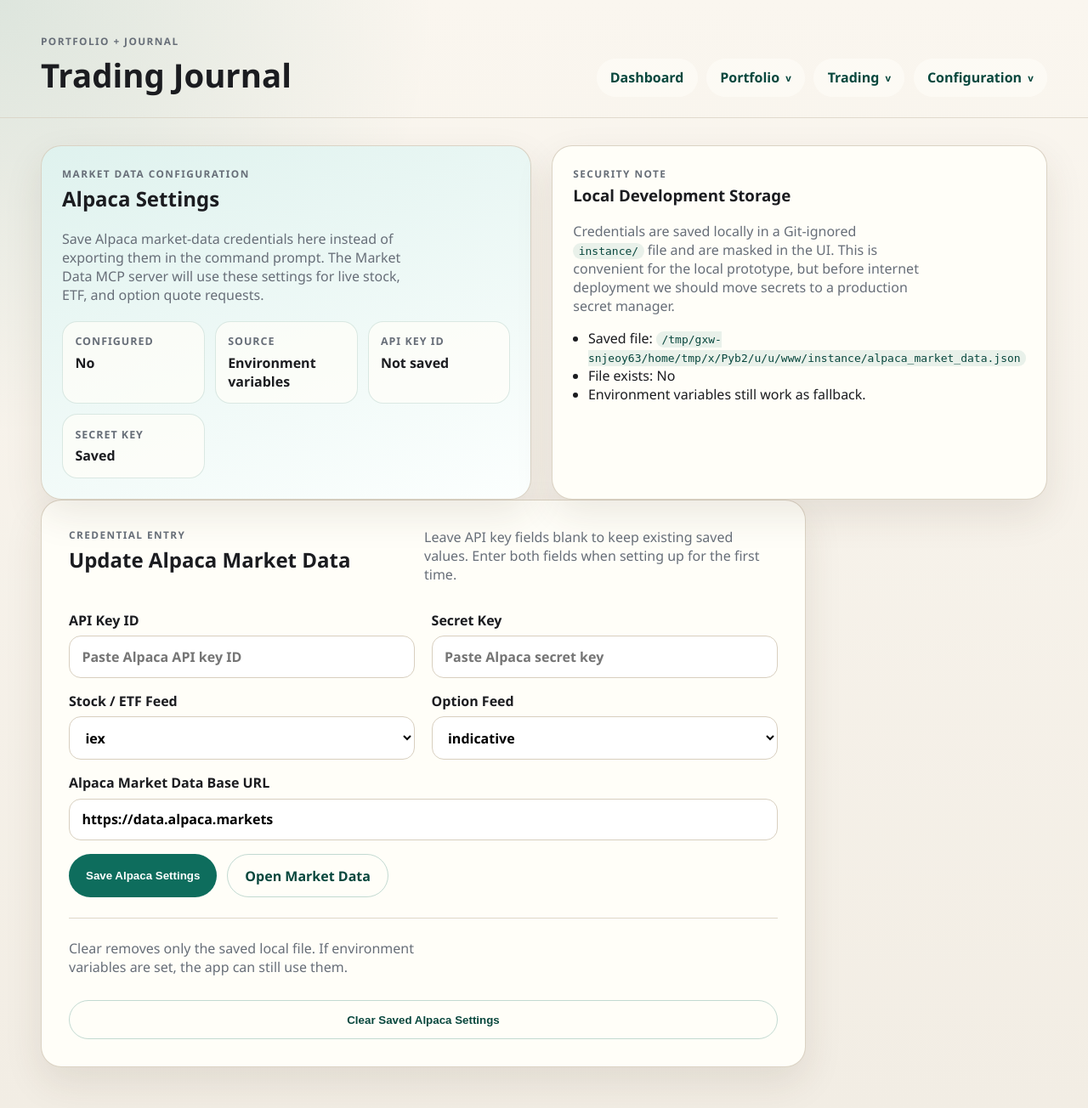
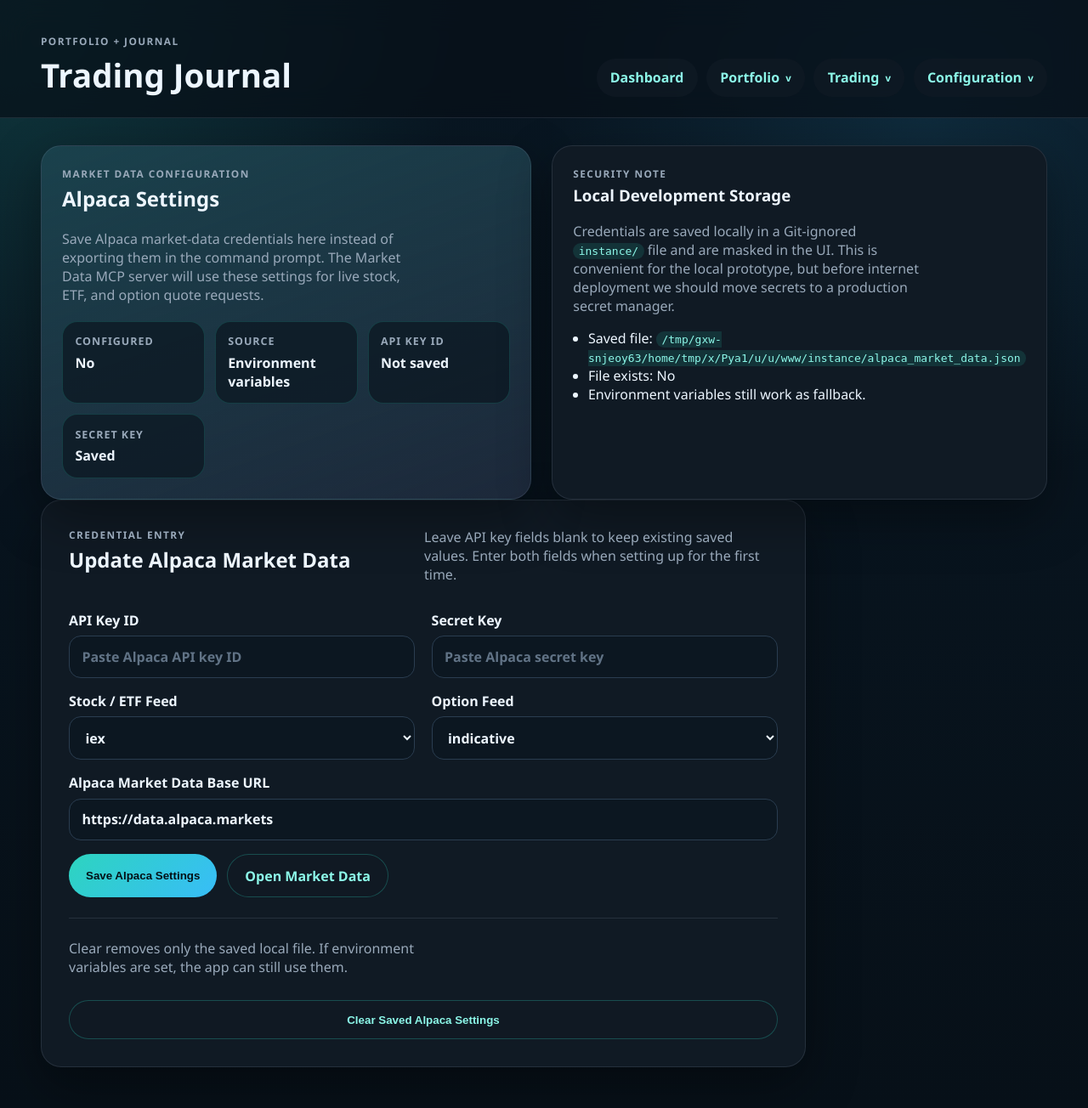
Before and after one commit to thejavascriptways/IFSC-78603-Graduate-Project-trading_journal-mcp, a FastAPI app: page /settings/market-data/alpaca in a window 1280 px wide. Shown: the whole page at 85% size. Run offline with FastAPI, Linux system fonts and the light colour scheme; data comes from the database, SQL or seed files in the repository; parts of the project's set-up code (start-up, migrations or seed data) failed here and were passed over.

Commit message:
Apply dark trading desk theme

```diff
--- a/app/config.py
+++ b/app/config.py
@@ -19,7 +19,7 @@
     templates_dir: Path = BASE_DIR / "app" / "templates"
     static_dir: Path = BASE_DIR / "app" / "static"
     local_settings_dir: Path = Path(os.getenv("TRADING_JOURNAL_LOCAL_SETTINGS_DIR", BASE_DIR / "instance"))
-    static_asset_version: str = os.getenv("TRADING_JOURNAL_STATIC_ASSET_VERSION", "nav-v3")
+    static_asset_version: str = os.getenv("TRADING_JOURNAL_STATIC_ASSET_VERSION", "dark-v1")
     market_data_provider: str = os.getenv("TRADING_JOURNAL_MARKET_DATA_PROVIDER", "alpaca")
     alpaca_market_data_base_url: str = os.getenv("ALPACA_MARKET_DATA_BASE_URL", "https://data.alpaca.markets")
     alpaca_api_key_id: str | None = os.getenv("ALPACA_API_KEY_ID")
--- a/app/static/styles.css
+++ b/app/static/styles.css
@@ -1,14 +1,20 @@
 :root {
-  --bg: #f2ede4;
-  --panel: #fffef8;
-  --ink: #1b1c20;
-  --muted: #676e78;
-  --line: #d8cfbf;
-  --accent: #0e6d5d;
-  --accent-strong: #08473d;
-  --accent-soft: #dff2ee;
-  --warning: #a63b32;
-  --shadow: 0 18px 45px rgba(65, 52, 30, 0.1);
+  --bg: #071018;
+  --panel: #101a24;
+  --panel-strong: #162536;
+  --panel-raised: #1d3042;
+  --ink: #edf6ff;
+  --muted: #99a9ba;
+  --line: #2a3d50;
+  --accent: #2dd4bf;
+  --accent-strong: #8cf7e8;
+  --accent-soft: rgba(45, 212, 191, 0.13);
+  --warning: #fb7185;
+  --warning-soft: rgba(251, 113, 133, 0.14);
+  --success: #4ade80;
+  --success-soft: rgba(74, 222, 128, 0.13);
+  --field: #0c1721;
+  --shadow: 0 22px 60px rgba(0, 0, 0, 0.36);
 }
 
 * {
@@ -19,13 +25,15 @@
   margin: 0;
   font-family: "Avenir Next", "Segoe UI", sans-serif;
   background:
-    radial-gradient(circle at top left, rgba(14, 109, 93, 0.12), transparent 28%),
-    linear-gradient(180deg, #faf6ef 0%, var(--bg) 100%);
+    radial-gradient(circle at top left, rgba(45, 212, 191, 0.18), transparent 30%),
+    radial-gradient(circle at 85% 10%, rgba(56, 189, 248, 0.12), transparent 28%),
+    linear-gradient(180deg, #091723 0%, var(--bg) 100%);
   color: var(--ink);
+  min-height: 100vh;
 }
 
 a {
-  color: var(--accent-strong);
+  color: var(--accent);
   text-decoration: none;
 }
 
@@ -36,7 +44,9 @@
   justify-content: space-between;
   align-items: end;
   padding: 2.5rem 3rem 1.5rem;
-  border-bottom: 1px solid rgba(216, 207, 191, 0.7);
+  border-bottom: 1px solid rgba(148, 163, 184, 0.16);
+  background: rgba(7, 16, 24, 0.72);
+  backdrop-filter: blur(18px);
 }
 
 .main-nav {
@@ -58,7 +68,7 @@
   color: var(--accent-strong);
   font: inherit;
   font-weight: 700;
-  background: rgba(255, 254, 248, 0.62);
+  background: rgba(16, 26, 36, 0.76);
   cursor: pointer;
 }
 
@@ -152,14 +162,16 @@
 
 .card {
   background: var(--panel);
-  border: 1px solid rgba(216, 207, 191, 0.9);
+  border: 1px solid rgba(148, 163, 184, 0.16);
   border-radius: 24px;
   padding: 1.5rem;
   box-shadow: var(--shadow);
 }
 
 .accent {
-  background: linear-gradient(160deg, var(--accent-soft), #fcfffe);
+  background:
+    linear-gradient(160deg, rgba(45, 212, 191, 0.16), rgba(30, 41, 59, 0.84)),
+    var(--panel-strong);
 }
 
 .eyebrow {
@@ -214,10 +226,10 @@
 }
 
 .metric-tile {
-  border: 1px solid rgba(14, 109, 93, 0.14);
+  border: 1px solid rgba(45, 212, 191, 0.18);
   border-radius: 18px;
   padding: 0.9rem;
-  background: rgba(255, 254, 248, 0.72);
+  background: rgba(12, 23, 33, 0.72);
 }
 
 .metric-tile span {
@@ -238,7 +250,7 @@
 code {
   padding: 0.12rem 0.4rem;
   border-radius: 999px;
-  background: rgba(14, 109, 93, 0.09);
+  background: var(--accent-soft);
   color: var(--accent-strong);
 }
 
@@ -295,7 +307,13 @@
   border-radius: 14px;
   padding: 0.8rem 0.9rem;
   font: inherit;
-  background: #fff;
+  background: var(--field);
+  color: var(--ink);
+}
+
+.trade-form input::placeholder,
+.trade-form textarea::placeholder {
+  color: #617386;
 }
 
 .full-span {
@@ -319,15 +337,15 @@
 
 .primary-button,
 .primary-link {
-  background: var(--accent);
-  color: white;
+  background: linear-gradient(135deg, var(--accent), #38bdf8);
+  color: #041016;
 }
 
 .secondary-button,
 .secondary-link {
-  background: transparent;
+  background: rgba(16, 26, 36, 0.56);
   color: var(--accent-strong);
-  border: 1px solid rgba(14, 109, 93, 0.25);
+  border: 1px solid rgba(45, 212, 191, 0.28);
 }
 
 .helper-copy {
@@ -377,7 +397,7 @@
   gap: 0.75rem;
   margin-top: 1.5rem;
   padding-top: 1.5rem;
-  border-top: 1px solid rgba(216, 207, 191, 0.8);
+  border-top: 1px solid rgba(148, 163, 184, 0.16);
 }
 
 .console-grid {
--- a/app/templates/base.html
+++ b/app/templates/base.html
@@ -4,8 +4,8 @@
     <meta charset="UTF-8" />
     <meta name="viewport" content="width=device-width, initial-scale=1.0" />
     <title>{{ title or "Trading Journal" }}</title>
-    <link rel="stylesheet" href="{{ url_for('static', path='/styles.css') }}?v={{ static_asset_version | default('nav-v3') }}" />
-    <script defer src="{{ url_for('static', path='/navigation.js') }}?v={{ static_asset_version | default('nav-v3') }}"></script>
+    <link rel="stylesheet" href="{{ url_for('static', path='/styles.css') }}?v={{ static_asset_version | default('dark-v1') }}" />
+    <script defer src="{{ url_for('static', path='/navigation.js') }}?v={{ static_asset_version | default('dark-v1') }}"></script>
   </head>
   <body>
     <header class="site-header">
```
Also changed, not shown: other parts of app/static/styles.css (+19 -15 lines), docs/application_requirements.md (+1 -1 lines), docs/architecture_plan.md (+1 -1 lines), docs/implementation_plan.md (+4 -4 lines).
